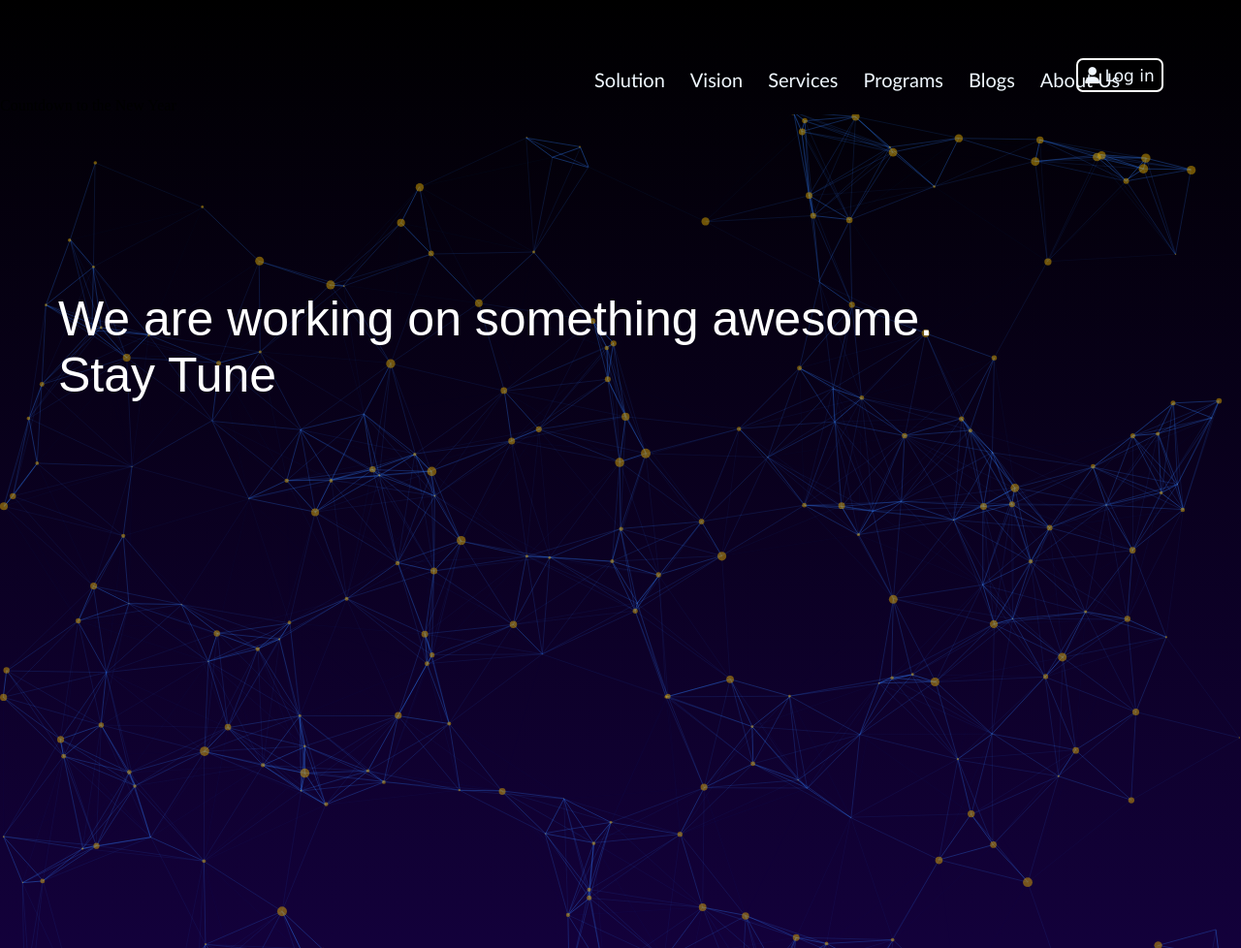
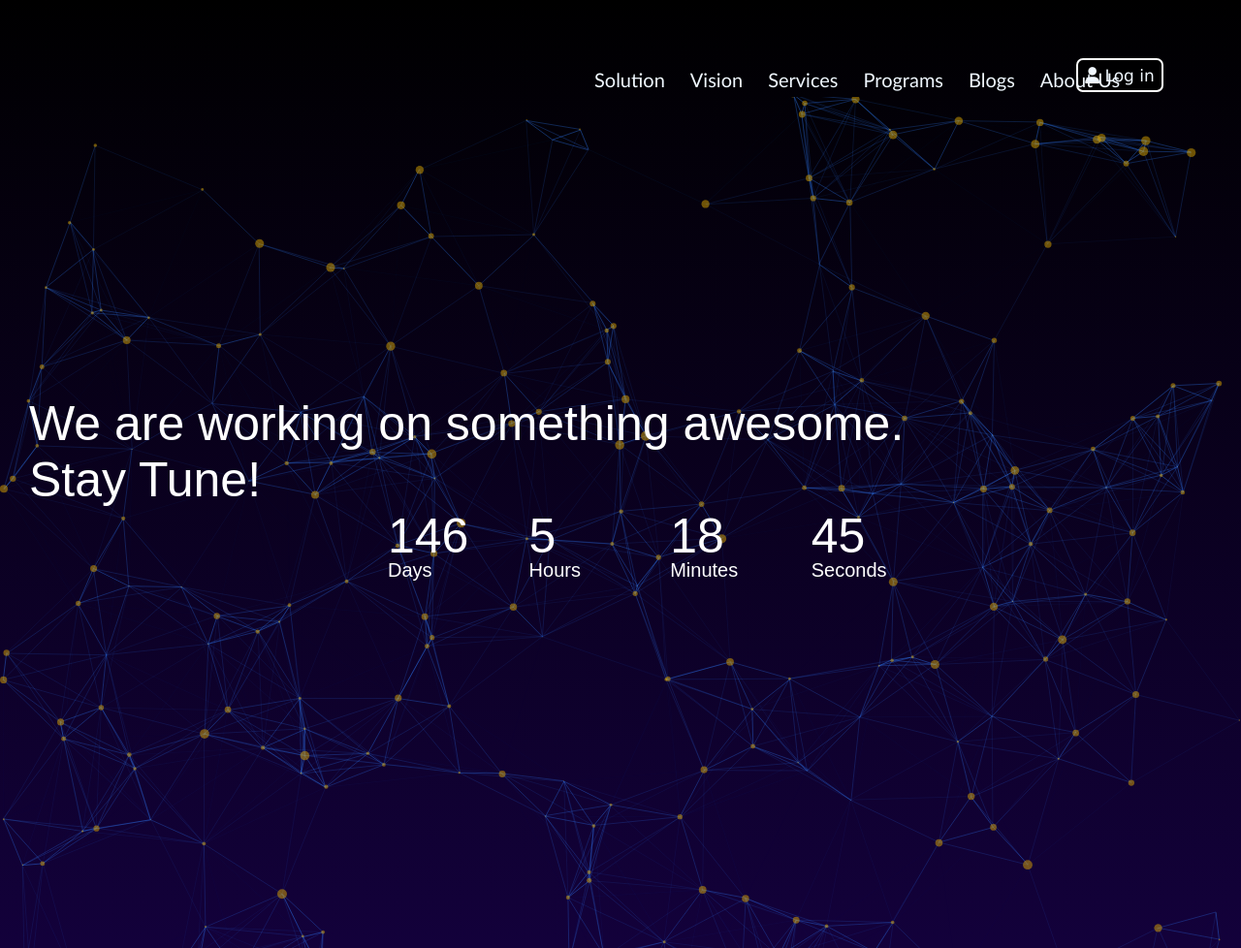
Before and after one commit to pythonpioneer/Society, a Django app: page /us in a window 1280 px wide. Shown: the whole page at 97% size. Run offline with Django 4.2, Linux system fonts and the light colour scheme; some libraries are stand-ins or nearby versions.

Commit message:
undre construction page added now animation is left to add python pioneer and under construction, after the completion of countdown timer

```diff
--- a/Society/source/MLSociety/templates/underconstruction.html
+++ b/Society/source/MLSociety/templates/underconstruction.html
@@ -9,8 +9,9 @@
     <title>Under Construction</title>
     <style>
         *{
-             margin: 0;
-             padding: 0;
+            margin: 0;
+            padding: 0;
+            box-sizing: border-box;
         }
         #particles-js{
             background:linear-gradient(rgba(0, 0, 0, 1),rgb(19, 1, 59));
@@ -86,12 +87,56 @@
         }
         #liner{
             color: rgb(255, 255, 255);
+            margin-top: 70px;
             font-size: 50px;
             font-family: Copperplate, "Copperplate Gothic Light", fantasy;
             font-weight: 100;
         }
 
-            </style>
+        /* adding coundown timer in the page */
+        #count-text{
+            color: rgb(255, 255, 255);
+            font-size: 20px;
+            font-family: Copperplate, "Copperplate Gothic Light", fantasy;
+            font-weight: 100;
+        }
+        .countdown{
+            width: 100vw;
+            height: 100vh;
+            padding: 0 8%;
+            position: relative;
+        }
+        .content{
+            top: 50%;
+            position: absolute;
+            transform: translateY(-50%);
+            margin-left: 30px;
+            margin-top: -20px;
+        }
+        .launching-time{
+            display: flex;
+            margin-left: 25vw;
+        }
+        .launching-time div{
+            flex-basis: 100px;
+            margin-left: 50px;
+        }
+        .launching-time div p{
+            font-size: 50px;
+            margin-bottom: -5px;
+        }
+        {% comment %} .time{
+            margin-left: -10px;
+        } {% endcomment %}
+        #minutes{
+            margin-left: 0px;
+        }
+        #seconds{
+            margin-left: 0px;
+        }
+
+
+    </style>
 </head>
 <body>
 
@@ -107,28 +152,76 @@
                     <li><a href="us">About Us</a></li>
                 </ul>
             </nav>
+
             <div class="login">
-            <button><a href="/Auth/signin"><i class="fa-solid fa-user"></i> Log in</a></button>
-
+                <button><a href="/Auth/signin"><i class="fa-solid fa-user"></i> Log in</a></button>
             </div>
         </header>
 
-        <h1 id="liner">We are working on something awesome.<br> Stay Tune <br></h1>
+        <!-- adding for under Construction countdown -->
+        <div class="coundown">
+            <div class="content">
+                <h2 id="liner">We are working on something awesome.<br> Stay Tune! <br></h2>
 
-        <!-- adding for under Construction countdown -->
-        <div id="countdown">
-            <div id="timer">
-                <span id="days"></span>
-                <span id="hours"></span>
-                <span id="minutes"></span>
-                <span id="seconds"></span>
-            </div>
-            <div id="countdown-text">
-                <p>Countdown to the New Year</p>
+                <div class="launching-time" id="count-text">
+                    <div class=>
+                        <p id="days" class="time">Pyth</p>
+                        <span id="after-days">Days</span>
+                    </div>
+                    <div>
+                        <p id="hours" class="time">on</p>
+                        <span id="after-hours">Hours</span>
+                    </div>
+                    <div>
+                        <p id="minutes" class="time">Pio</p>
+                        <span id="after-minutes">Minutes</span>
+                    </div>
+                    <div>
+                        <p id="seconds" class="time">neer</p>
+                        <span id="after-seconds">Seconds</span>
+                    </div>
+                </div>
             </div>
         </div>
     </div>
         <script src="/static/js/particles.js"></script>
         <script src="/static/js/app.js"></script>
+
+        {% comment %} /* Now adding countdown to the page */ {% endcomment %}
+        <script>
+            var countDownDate = new Date("July 15, 2023 13:42:40").getTime();
+            var x = setInterval(function(){
+                var now = new Date().getTime();
+                var distance = countDownDate - now;
+
+                // Calculate the days, hours, minutes and seconds left
+                var days = Math.floor(distance / (1000 * 60 * 60 * 24));
+                var hours = Math.floor((distance % (1000 * 60 * 60 * 24)) / (1000 * 60 * 60));
+                var minutes = Math.floor((distance % (1000 * 60 * 60)) / (1000 * 60));
+                var seconds = Math.floor((distance % (1000 * 60)) / 1000);
+
+                // now access all the id from the html and replace them with appropriate time
+                document.getElementById("days").innerHTML = days;
+                document.getElementById("hours").innerHTML = hours;
+                document.getElementById("minutes").innerHTML = minutes;
+                document.getElementById("seconds").innerHTML = seconds;
+
+                // what happen if countdown ended it will display Python Pioneer
+                if(distance < 0){
+                    clearInterval(x);
+                    document.getElementById("days").innerHTML = "Pyth";
+                    document.getElementById("hours").innerHTML = "on";
+                    document.getElementById("minutes").innerHTML = "Pio";
+                    document.getElementById("seconds").innerHTML = "neer";
+
+                    // remove the days, hours, minutes and seconds texts after distance < 0;
+                    document.getElementById("after-days").innerHTML = "Under";
+                    document.getElementById("after-hours").innerHTML = "Con";
+                    document.getElementById("after-minutes").innerHTML = "struct";
+                    document.getElementById("after-seconds").innerHTML = "ion";
+                }
+
+            }, 1000);
+        </script>
 </body>
 </html>
```
